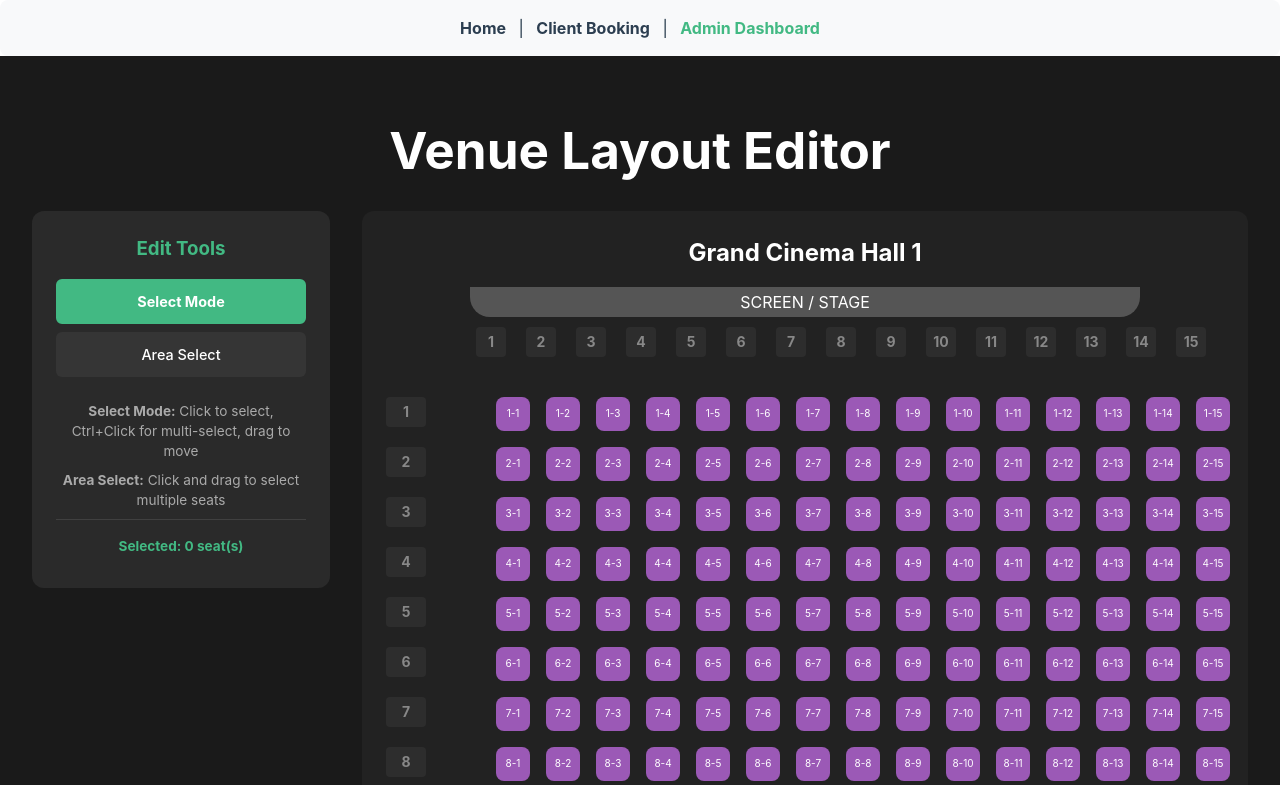
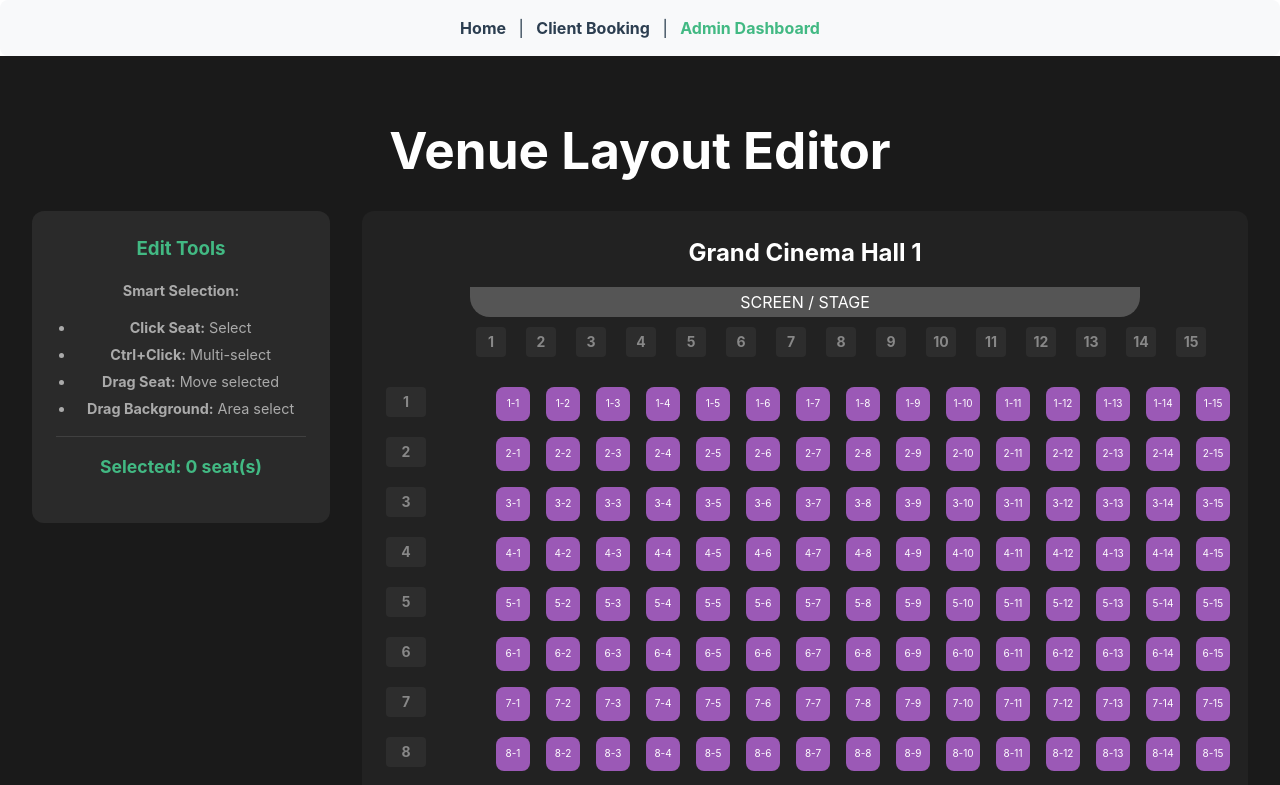
Before and after one commit to gerasem/ticket-shop, a Vue app: page /admin in a window 1280 px wide. Shown: the top 785 px of the page. Built offline with nearby package versions, Linux system fonts and the light colour scheme.

Commit message:
feat: introduce AdminView for venue layout editing with seat drag-and-drop and selection, and add ClientView.

```diff
--- a/src/views/AdminView.vue
+++ b/src/views/AdminView.vue
@@ -12,6 +12,7 @@ const venueEditor = useVenueEditor(toRef(venueStore, 'currentVenue'));
 const geometry = useGeometry();
 
 // Edit mode state
+// We keep 'select' as the primary mode which now handles both single/multi select and area select
 const currentMode = ref<EditMode>('select');
 const selectedSeats = ref<Set<string>>(new Set());
 const isDragging = ref(false);
@@ -21,6 +22,9 @@ const dragOffset = ref<Point>({ x: 0, y: 0 });
 const isAreaSelecting = ref(false);
 const areaStart = ref<Point>({ x: 0, y: 0 });
 const areaEnd = ref<Point>({ x: 0, y: 0 });
+
+// Drag Ghost Element Reference
+const dragGhostRef = ref<HTMLElement | null>(null);
 
 onMounted(() => {
   venueStore.loadVenue();
@@ -49,76 +53,95 @@ const setSingleSelection = (seatId: string) => {
   selectedSeats.value.add(seatId);
 };
 
-// Seat interaction handlers
-const handleSeatMouseDown = (seatId: string, event: MouseEvent) => {
-  if (currentMode.value !== 'select') return;
+// Native Drag and Drop Handlers
+const handleDragStart = (seatId: string, event: DragEvent) => {
+  // Always allow dragging seats in select mode
 
-  event.stopPropagation(); // Prevent canvas area selection
+  const seat = venueEditor.findSeatById(seatId);
+  if (!seat) return;
 
-  // Handle selection
+  // Smart Selection Logic:
+  // 1. If the dragged seat is NOT already selected:
+  //    - If Ctrl is pressed: Add it to selection.
+  //    - If Ctrl is NOT pressed: Select ONLY this seat (clear others).
+  // 2. If the dragged seat IS already selected:
+  //    - Keep the current selection (allows moving the whole group).
+
+  if (!selectedSeats.value.has(seatId)) {
     if (event.ctrlKey || event.metaKey) {
-    // Multi-select with Ctrl/Cmd
       toggleSeatSelection(seatId);
-    return; // Don't start dragging when Ctrl is pressed
     } else {
-    // Single select (if not already selected)
-    if (!selectedSeats.value.has(seatId)) {
       setSingleSelection(seatId);
     }
   }
-
-  // Start dragging
-  const seat = venueEditor.findSeatById(seatId);
-  if (!seat) return;
+  // If it IS selected, we do nothing here, preserving the group selection.
 
   isDragging.value = true;
+
+  // Calculate offset from the seat's top-left corner
   dragOffset.value = {
-    x: event.clientX - seat.x,
-    y: event.clientY - seat.y
+    x: event.offsetX,
+    y: event.offsetY
   };
 
-  event.preventDefault();
+  if (event.dataTransfer) {
+    event.dataTransfer.effectAllowed = 'move';
+    event.dataTransfer.setData('text/plain', seatId);
+
+    // Custom Drag Image for Multi-Select
+    if (selectedSeats.value.size > 1 && dragGhostRef.value) {
+      // We need to temporarily make it visible to set it as the drag image
+      // The browser makes a copy of it at that moment.
+      const ghost = dragGhostRef.value;
+      ghost.style.display = 'flex';
+      ghost.textContent = `Moving ${selectedSeats.value.size} seats`;
+
+      // Set the drag image centered on the cursor
+      event.dataTransfer.setDragImage(ghost, 75, 25);
+
+      // Hide it again immediately (in the next tick or via CSS if possible, but JS is safer here)
+      setTimeout(() => {
+        ghost.style.display = 'none';
+      }, 0);
+    }
+  }
 };
 
-// Area selection handlers
-const handleCanvasMouseDown = (event: MouseEvent) => {
-  if (currentMode.value !== 'area') return;
+const handleDragOver = (event: DragEvent) => {
+  // Allow drop
+  event.preventDefault();
+  if (event.dataTransfer) {
+    event.dataTransfer.dropEffect = 'move';
+  }
+};
 
-  // Check if clicked on a seat - if so, ignore
-  const target = event.target as HTMLElement;
-  if (target.classList.contains('seat')) return;
+const handleDrop = (event: DragEvent) => {
+  event.preventDefault();
+  isDragging.value = false;
 
   const container = getSeatsGridContainer();
   if (!container) return;
 
-  areaStart.value = geometry.getRelativeCoordinates(event, container);
-  areaEnd.value = { ...areaStart.value };
-  isAreaSelecting.value = true;
+  // Get the ID of the seat that started the drag
+  const sourceSeatId = event.dataTransfer?.getData('text/plain');
+  if (!sourceSeatId) return;
 
-  event.preventDefault();
-};
+  const sourceSeat = venueEditor.findSeatById(sourceSeatId);
+  if (!sourceSeat) return;
 
-const handleCanvasMouseMove = (event: MouseEvent) => {
-  const container = getSeatsGridContainer();
-  if (!container) return;
+  // Calculate drop position relative to container
+  const relativePos = geometry.getRelativeCoordinates(event, container);
 
-  // Handle dragging in select mode
-  if (currentMode.value === 'select' && isDragging.value && venueStore.currentVenue) {
-    const relativePos = geometry.getRelativeCoordinates(event, container);
+  // Calculate the new position for the source seat
+  // New X = Mouse X (relative to container) - Offset X (relative to seat)
   const newX = relativePos.x - dragOffset.value.x;
   const newY = relativePos.y - dragOffset.value.y;
 
-    // Get first selected seat to calculate offset
-    const firstSeatId = Array.from(selectedSeats.value)[0];
-    if (!firstSeatId) return;
+  // Calculate delta
+  const deltaX = newX - sourceSeat.x;
+  const deltaY = newY - sourceSeat.y;
 
-    const firstSeat = venueEditor.findSeatById(firstSeatId);
-    if (!firstSeat) return;
-
-    const deltaX = newX - firstSeat.x;
-    const deltaY = newY - firstSeat.y;
-
-    // Move all selected seats
+  // Apply delta to all selected seats
   selectedSeats.value.forEach(seatId => {
     const seat = venueEditor.findSeatById(seatId);
     if (seat) {
@@ -126,17 +149,52 @@ const handleCanvasMouseMove = (event: MouseEvent) => {
       seat.y += deltaY;
     }
   });
+};
+
+const handleDragEnd = () => {
+  isDragging.value = false;
+};
+
+// Unified Area Selection Handler
+// This handles clicks on the background to start area selection
+const handleCanvasMouseDown = (event: MouseEvent) => {
+  const target = event.target as HTMLElement;
+
+  // If we clicked a seat, do nothing (let the seat's own handlers work)
+  if (target.classList.contains('seat')) return;
+
+  // If we clicked the background, start area selection
+  // We don't need to check for 'area' mode anymore, it's implicit
+
+  const container = getSeatsGridContainer();
+  if (!container) return;
+
+  // If Ctrl is NOT pressed, clear existing selection when clicking background
+  if (!event.ctrlKey && !event.metaKey) {
+    clearSelection();
   }
 
-  // Handle area selection in area mode
-  if (currentMode.value === 'area' && isAreaSelecting.value) {
+  areaStart.value = geometry.getRelativeCoordinates(event, container);
+  areaEnd.value = { ...areaStart.value };
+  isAreaSelecting.value = true;
+
+  window.addEventListener('mousemove', handleWindowMouseMove);
+  window.addEventListener('mouseup', handleWindowMouseUp);
+
+  event.preventDefault();
+};
+
+const handleWindowMouseMove = (event: MouseEvent) => {
+  const container = getSeatsGridContainer();
+  if (!container) return;
+
+  if (isAreaSelecting.value) {
     areaEnd.value = geometry.getRelativeCoordinates(event, container);
   }
 };
 
-const handleCanvasMouseUp = () => {
-  // Handle area selection completion
-  if (currentMode.value === 'area' && isAreaSelecting.value) {
+const handleWindowMouseUp = () => {
+  if (isAreaSelecting.value) {
     const bounds = geometry.calculateRectangleBounds(areaStart.value, areaEnd.value);
     const seatsInArea = venueEditor.getSeatsInArea(
       bounds.minX,
@@ -145,19 +203,18 @@ const handleCanvasMouseUp = () => {
       bounds.maxY
     );
 
-    clearSelection();
+    // Add seats in area to selection
+    // Note: We don't clear here because we might be adding to a selection (if Ctrl was held)
+    // or we already cleared on mousedown.
     seatsInArea.forEach(seat => selectedSeats.value.add(seat.id));
 
     isAreaSelecting.value = false;
   }
 
-  // Handle drag completion
-  if (isDragging.value) {
-    isDragging.value = false;
-  }
+  window.removeEventListener('mousemove', handleWindowMouseMove);
+  window.removeEventListener('mouseup', handleWindowMouseUp);
 };
 
-// Computed selection rectangle for visual feedback
 const selectionRectangle = computed(() => {
   if (!isAreaSelecting.value) return null;
 
@@ -174,23 +231,15 @@ const selectionRectangle = computed(() => {
       <!-- Toolbar -->
       <div class="toolbar">
         <h3>Edit Tools</h3>
-        <div class="tool-buttons">
-          <button
-            :class="{ active: currentMode === 'select' }"
-            @click="currentMode = 'select'; selectedSeats.clear()"
-          >
-            Select Mode
-          </button>
-          <button
-            :class="{ active: currentMode === 'area' }"
-            @click="currentMode = 'area'; selectedSeats.clear()"
-          >
-            Area Select
-          </button>
-        </div>
+        <!-- We can simplify the toolbar since modes are unified -->
         <div class="tool-info">
-          <p><strong>Select Mode:</strong> Click to select, Ctrl+Click for multi-select, drag to move</p>
-          <p><strong>Area Select:</strong> Click and drag to select multiple seats</p>
+          <p><strong>Smart Selection:</strong></p>
+          <ul>
+            <li><strong>Click Seat:</strong> Select</li>
+            <li><strong>Ctrl+Click:</strong> Multi-select</li>
+            <li><strong>Drag Seat:</strong> Move selected</li>
+            <li><strong>Drag Background:</strong> Area select</li>
+          </ul>
           <p class="selected-count">Selected: {{ selectedSeats.size }} seat(s)</p>
         </div>
       </div>
@@ -232,9 +281,8 @@ const selectionRectangle = computed(() => {
           <div
             class="seats-grid"
             @mousedown="handleCanvasMouseDown"
-            @mousemove="handleCanvasMouseMove"
-            @mouseup="handleCanvasMouseUp"
-            @mouseleave="handleCanvasMouseUp"
+            @dragover="handleDragOver"
+            @drop="handleDrop"
           >
             <!-- Area selection rectangle -->
             <div
@@ -253,9 +301,14 @@ const selectionRectangle = computed(() => {
               v-for="seat in venueStore.currentVenue.seats"
               :key="seat.id"
               class="seat"
-              :class="{ selected: selectedSeats.has(seat.id) }"
+              :class="{
+                selected: selectedSeats.has(seat.id),
+                dragging: isDragging && selectedSeats.has(seat.id)
+              }"
               :style="{ left: seat.x + 'px', top: seat.y + 'px' }"
-              @mousedown="handleSeatMouseDown(seat.id, $event)"
+              draggable="true"
+              @dragstart="handleDragStart(seat.id, $event)"
+              @dragend="handleDragEnd"
             >
               {{ seat.label }}
             </div>
@@ -265,6 +318,11 @@ const selectionRectangle = computed(() => {
     </div>
 
     <p v-else>Loading venue...</p>
+
+    <!-- Custom Drag Ghost Element -->
+    <div ref="dragGhostRef" id="drag-ghost">
+      Moving {{ selectedSeats.size }} seats
+    </div>
   </div>
 </template>
 
@@ -303,42 +361,19 @@ h1 {
   color: #42b983;
 }
 
-.tool-buttons {
-  display: flex;
-  flex-direction: column;
-  gap: 0.5rem;
-  margin-bottom: 1.5rem;
+.tool-info {
+  font-size: 0.9rem;
+  color: #aaa;
+  line-height: 1.6;
 }
 
-.tool-buttons button {
-  padding: 0.75rem;
-  background: rgba(255, 255, 255, 0.05);
-  border: 2px solid transparent;
-  border-radius: 6px;
-  color: white;
-  cursor: pointer;
-  font-size: 0.9rem;
-  transition: all 0.2s;
+.tool-info ul {
+  padding-left: 1.2rem;
+  margin: 0.5rem 0;
 }
 
-.tool-buttons button:hover {
-  background: rgba(255, 255, 255, 0.1);
-}
-
-.tool-buttons button.active {
-  background: #42b983;
-  border-color: #42b983;
-  font-weight: bold;
-}
-
-.tool-info {
-  font-size: 0.85rem;
-  color: #aaa;
-  line-height: 1.5;
-}
-
-.tool-info p {
-  margin: 0.5rem 0;
+.tool-info li {
+  margin-bottom: 0.25rem;
 }
 
 .selected-count {
@@ -347,6 +382,7 @@ h1 {
   border-top: 1px solid rgba(255, 255, 255, 0.1);
   color: #42b983;
   font-weight: bold;
+  font-size: 1.1rem;
 }
 
 /* Venue Container */
@@ -375,6 +411,8 @@ h1 {
 
 .column-labels-container {
   display: flex;
+  height: 30px;
+  margin-bottom: -40px;
 }
 
 .column-spacer {
@@ -463,6 +501,10 @@ h1 {
   z-index: 10;
 }
 
+.seat.dragging {
+  opacity: 0.3;
+}
+
 .selection-rectangle {
   position: absolute;
   border: 2px dashed #42b983;
@@ -470,4 +512,22 @@ h1 {
   pointer-events: none;
   z-index: 5;
 }
+
+/* Drag Ghost */
+#drag-ghost {
+  position: absolute;
+  top: -9999px;
+  left: -9999px;
+  background: #42b983;
+  color: white;
+  padding: 10px 20px;
+  border-radius: 20px;
+  font-weight: bold;
+  font-size: 14px;
+  box-shadow: 0 4px 12px rgba(0,0,0,0.3);
+  display: none; /* Hidden by default */
+  align-items: center;
+  justify-content: center;
+  z-index: 10000;
+}
 </style>
--- a/src/views/ClientView.vue
+++ b/src/views/ClientView.vue
@@ -300,6 +300,8 @@ h1 {
 
 .column-labels-container {
   display: flex;
+  height: 30px;
+  margin-bottom: -40px;
 }
 
 .column-spacer {
```
Lines whose indentation alone changed are shown as unchanged.
